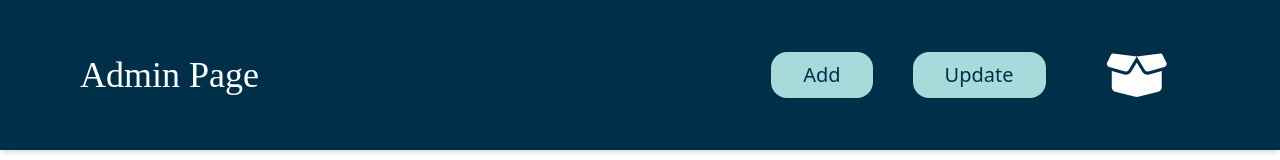
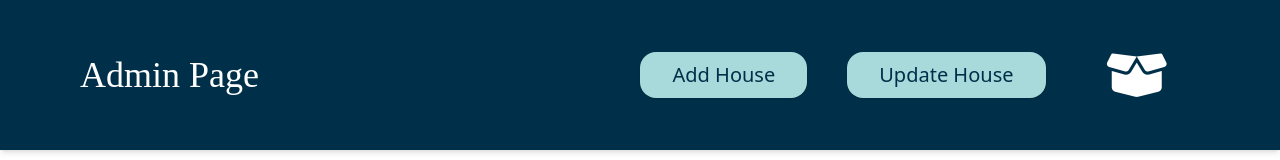
Before and after one commit to Eng-abdala/Real-State-Management, a React (Vite) app in the folder frontend/: page /dashboard in a window 1280 px wide. Shown: the top 160 px of the page. Built offline with nearby package versions, Linux system fonts and the light colour scheme; no server answers; sample sign-in values are in the browser's storage.

Commit message:
a little update

```diff
--- a/frontend/src/Components/Header.jsx
+++ b/frontend/src/Components/Header.jsx
@@ -37,7 +37,7 @@ export default function Header() {
       <div className="flex justify-between sm:px-10 px-5 bg-[#003049] font-semibold text-white py-6 items-center">
         <h1 className="sm:text-4xl text-2xl font-[JosefinSans]">Real Estate</h1>
 
-        <div className="flex gap-10 text-2xl font-semibold sm:flex hidden">
+        <div className=" gap-10 text-2xl font-semibold sm:flex hidden">
           <Link to="/" className="cursor-pointer hover:text-[#a8dadc]">Home</Link>
           <Link to="/About" className="cursor-pointer hover:text-[#a8dadc]">About</Link>
         </div>
--- a/frontend/src/Components/pages/Admin pages/AdminDashborad.jsx
+++ b/frontend/src/Components/pages/Admin pages/AdminDashborad.jsx
@@ -73,10 +73,10 @@ export default function AdminDashboard({ open }) {
             {/* Desktop Menu */}
             <div className="sm:flex hidden items-center space-x-4">
                 <Link to="/Addhome">
-                    <button className="transition-all duration-300 bg-[#a8dadc] hover:bg-[#82c7d0] cursor-pointer sm:px-8 px-3 sm:py-2 text-[20px] text-[#003049] m-3 rounded-2xl shadow-sm hover:scale-105">Add</button>
+                    <button className="transition-all duration-300 bg-[#a8dadc] hover:bg-[#82c7d0] cursor-pointer sm:px-8 px-3 sm:py-2 text-[20px] text-[#003049] m-3 rounded-2xl shadow-sm hover:scale-105">Add House</button>
                 </Link>
                 <Link to="/Update">
-                    <button className="transition-all duration-300 bg-[#a8dadc] hover:bg-[#82c7d0] cursor-pointer sm:px-8 px-3 sm:py-2 text-[20px] text-[#003049] m-3 rounded-2xl shadow-sm hover:scale-105">Update</button>
+                    <button className="transition-all duration-300 bg-[#a8dadc] hover:bg-[#82c7d0] cursor-pointer sm:px-8 px-3 sm:py-2 text-[20px] text-[#003049] m-3 rounded-2xl shadow-sm hover:scale-105">Update House</button>
                 </Link>
                 <Link to="/Complainment">
                     <button className="sm:px-8 px-3 text-white cursor-pointer hover:text-gray-300 rounded-2xl transition-all duration-300">
@@ -100,10 +100,10 @@ export default function AdminDashboard({ open }) {
             {/* Mobile Dropdown */}
             <div className={`absolute top-full right-3 bg-[#003049] rounded-md shadow-md w-[200px] py-3 space-y-2 sm:hidden z-50 transition-all duration-300 origin-top-right transform ${menuOpen ? 'scale-100 opacity-100' : 'scale-0 opacity-0'}`}>
                 <Link to="/Addhome">
-                    <button className="w-full text-left px-4 py-2 hover:bg-[#1b4d70] transition-all duration-300 rounded">Add</button>
+                    <button className="w-full text-left px-4 py-2 hover:bg-[#1b4d70] transition-all duration-300 rounded">Add House</button>
                 </Link>
                 <Link to="/Update">
-                    <button className="w-full text-left px-4 py-2 hover:bg-[#1b4d70] transition-all duration-300 rounded">Update</button>
+                    <button className="w-full text-left px-4 py-2 hover:bg-[#1b4d70] transition-all duration-300 rounded">Update House</button>
                 </Link>
                 <Link to="/Complainment">
                     <button className="w-full text-left px-4 py-2 hover:bg-[#1b4d70] transition-all duration-300 rounded">Complainment</button>
```
